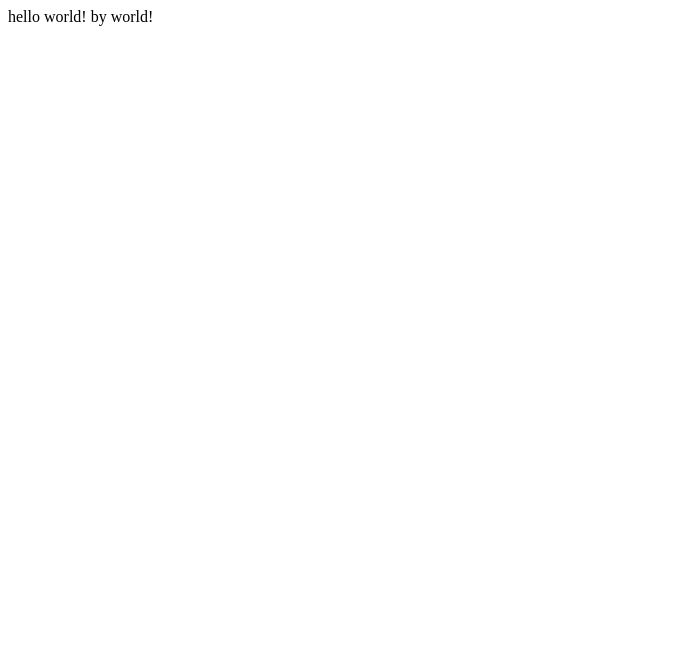
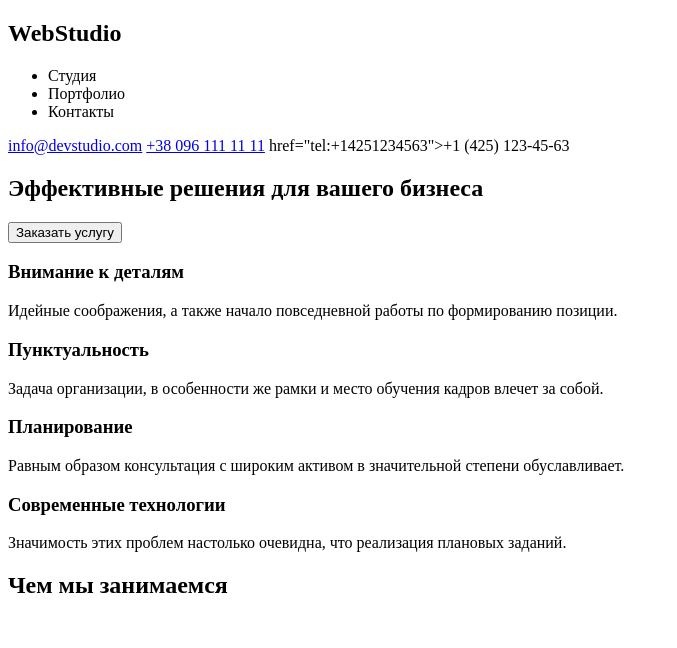
Before and after one commit to natalia-pavlenko/goit-markup-hw-01, a plain HTML site: page index.html in a window 1280 px wide. Shown: the whole page, without its empty margins (0-677 px from the left). Drawn offline with Linux system fonts and the light colour scheme.

Commit message:
index.hml

```diff
--- a/index.html
+++ b/index.html
@@ -1,2 +1,53 @@
-hello world!
-by world!
+<!DOCTYPE html>
+<html lang="en">
+  <head>
+    <meta charset="UTF-8" />
+    <meta http-equiv="X-UA-Compatible" content="IE=edge" />
+    <meta name="viewport" content="width=device-width, initial-scale=1.0" />
+    <title>homework1</title>
+  </head>
+  <body>
+    <section>
+      <!--upper-->
+      <p>
+        <h2>WebStudio</h2>
+        <ul>
+        <li>Студия</li>
+        <li>Портфолио</li>
+        <li>Контакты</li>
+      </ul>
+      <!--mail-->
+      <a href="info@devstudio.com">info@devstudio.com</a>
+      <!--phone-->
+      <a href="tel:+380961111111">+38 096 111 11 11</a>
+      href="tel:+14251234563">+1 (425) 123-45-63</a>
+      </p>
+    </section>
+    <section>
+        <!--main-->
+        <h1>Эффективные решения для вашего бизнеса</h1>
+        <button>Заказать услугу</button>
+    </section>
+    <section>
+        <!--skills-->
+        <h3>Внимание к деталям</h3>
+        <p>
+         Идейные соображения, а также начало повседневной работы по формированию позиции.
+        </p>
+        <h3>Пунктуальность</h3>
+        <p>
+         Задача организации, в особенности же рамки и место обучения кадров влечет за собой.
+        </p>
+        <h3>Планирование</h3>
+        <p>Равным образом консультация с широким активом в значительной степени обуславливает.</p>
+        <h3>Современные технологии</h3>
+        <p>Значимость этих проблем настолько очевидна, что реализация плановых заданий.</p>
+    </section>
+    <section>
+        <!--what are we doing-->
+        <h2>Чем мы занимаемся</h2>
+        <img
+
+    </section>
+  </body>
+</html>
```
Also changed, not shown: .prettier.json (added), 2 other files.
